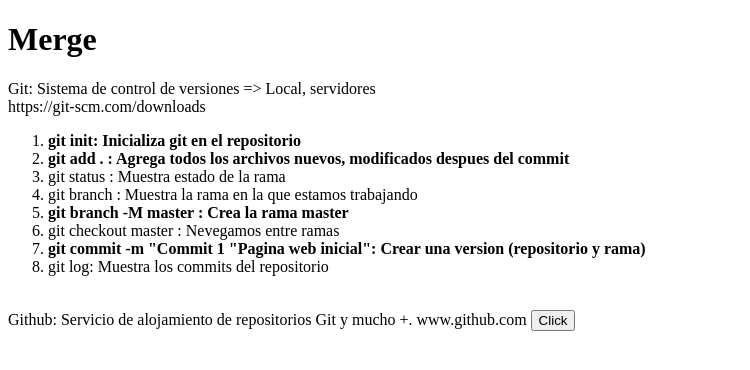
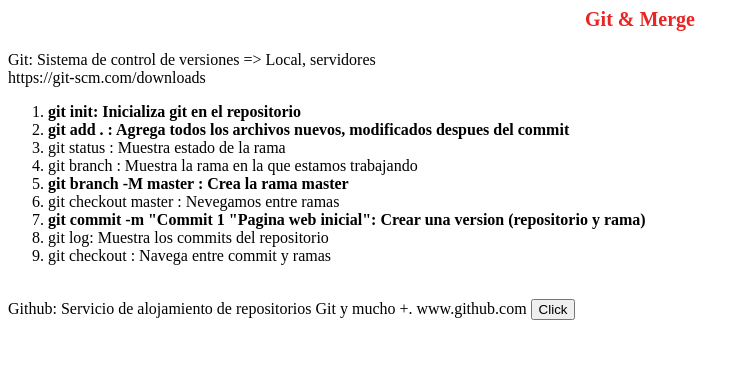
Before and after one commit to wilmarcabezas/gh-bootcamp-mexico, a plain HTML site: page index.html in a window 1280 px wide. Shown: the whole page, without its empty margins (0-750 px from the left). Drawn offline with Linux system fonts and the light colour scheme.

Commit message:
Version 1 Javascript: Hoja de estilos y titulo

```diff
--- a/index.html
+++ b/index.html
@@ -6,10 +6,11 @@
     <meta name="viewport" content="width=device-width, initial-scale=1.0">
     <title>Clase Git - GitHub</title>
     <script src="index.js"></script>
+    <link rel="stylesheet" href="style.css">
 </head>
 
 <body>
-    <h1>Merge</h1>
+    <div class="titulo">Git & Merge</div>
     Git: Sistema de control de versiones => Local, servidores
     <br>
     https://git-scm.com/downloads
@@ -22,6 +23,7 @@
         <li>git checkout master   : Nevegamos entre ramas</li>
         <li><b>git commit -m "Commit 1 "Pagina web inicial": Crear una version (repositorio y rama)</b></li>
         <li>git log: Muestra los commits del repositorio</li>
+        <li>git checkout : Navega entre commit y ramas</li>
     </ol>
 
 
--- /dev/null
+++ b/style.css
@@ -0,0 +1,7 @@
+.titulo{
+    font-size: 20px;
+    font-weight: bold;
+    color: #e92424;
+    text-align: center;
+    margin-bottom: 20px;
+}
```
